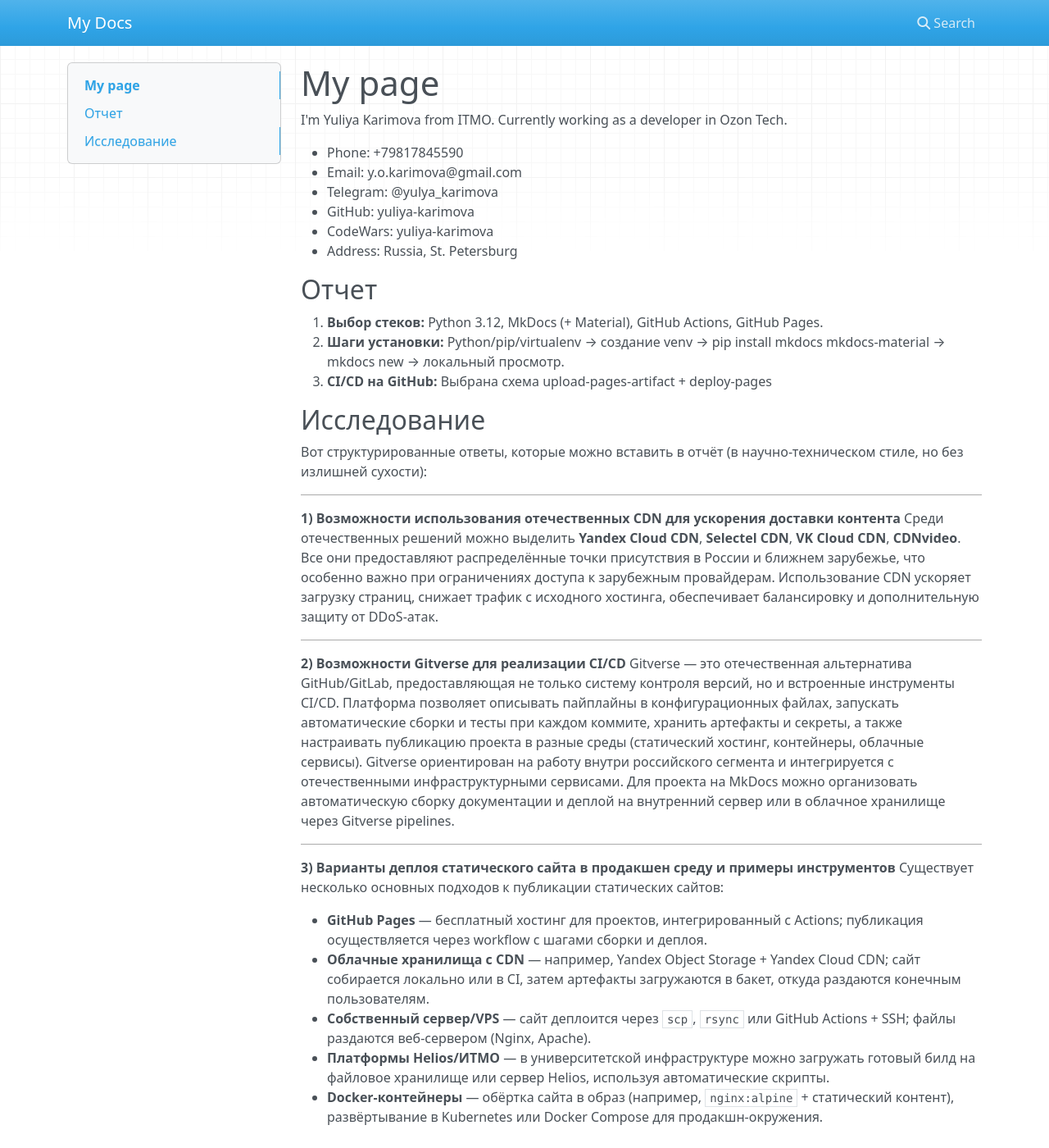
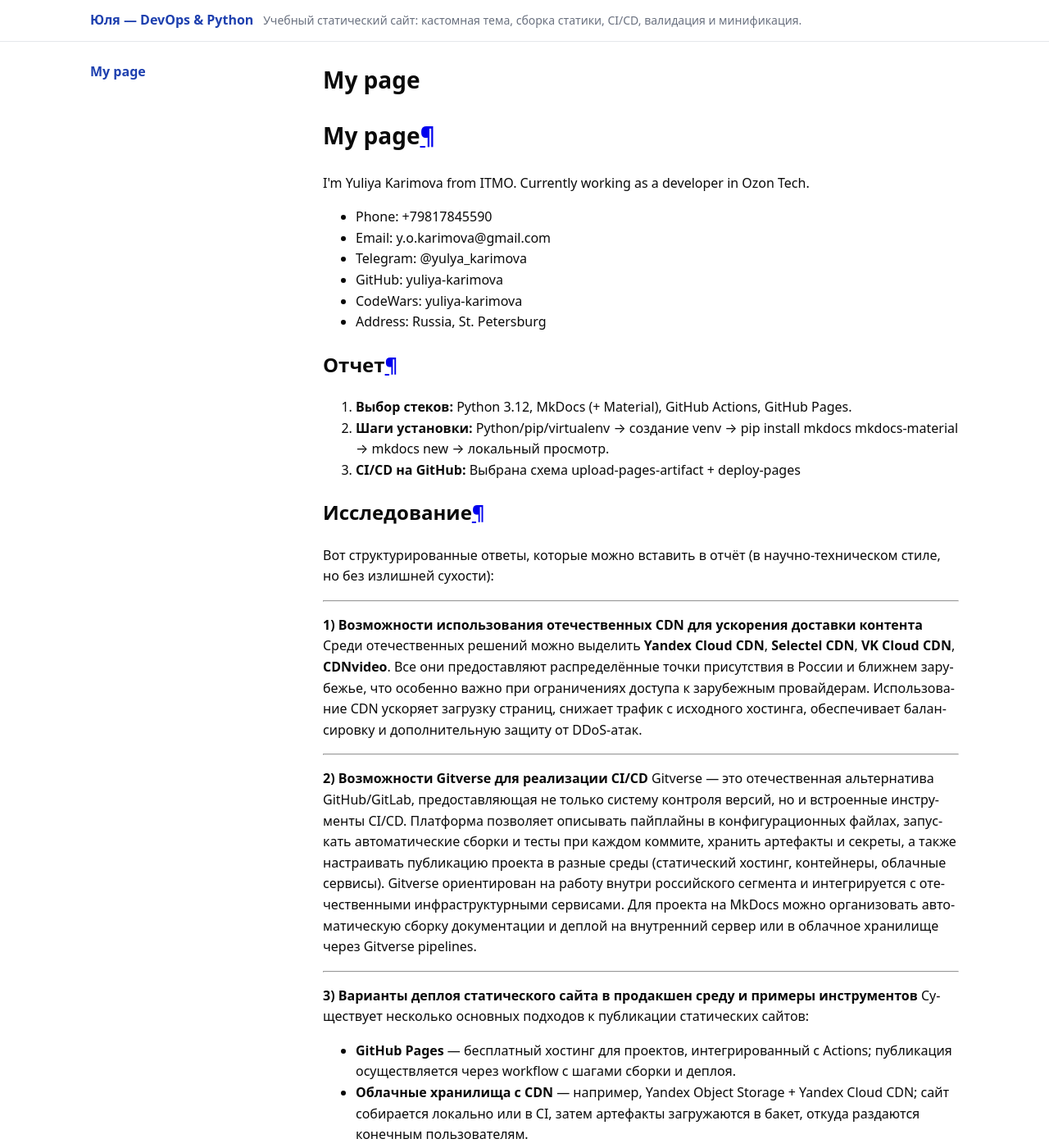
Before and after one commit to yuliya-karimova/python-itmo, an MkDocs documentation site: the page built from docs/index.md, in a window 1280 px wide and 1400 px high. Shown: the whole window at 82% size. Built offline with MkDocs 1.6.1, drawn with Linux system fonts in a browser that asks for light colours; nearby versions of some CDN libraries; some of the changed text lies outside the part shown.

Commit message:
feat: add custom theme

```diff
--- /dev/null
+++ b/docs/assets/css/main.css
@@ -0,0 +1,51 @@
+:root {
+  --bg: #ffffff;
+  --ink: #0a0a0a;
+  --muted: #6b7280;
+  --brand: #1e40af;
+  --accent: #22c55e;
+}
+
+* { box-sizing: border-box; }
+
+body {
+  margin: 0;
+  font: 16px/1.6 system-ui, -apple-system, Segoe UI, Roboto, Ubuntu, Cantarell, Noto Sans, Arial, "Apple Color Emoji", "Segoe UI Emoji";
+  color: var(--ink);
+  background: var(--bg);
+}
+
+.site-header {
+  border-bottom: 1px solid #e5e7eb;
+  position: sticky; top: 0; background: var(--bg);
+}
+.site-header .wrap {
+  max-width: 1100px;
+  margin: 0 auto; padding: 12px 20px;
+  display: flex; align-items: baseline; gap: 12px;
+}
+.brand { font-weight: 700; color: var(--brand); text-decoration: none; }
+.tagline { color: var(--muted); font-size: 14px; }
+
+.container {
+  max-width: 1100px; margin: 24px auto; padding: 0 20px;
+  display: grid; grid-template-columns: 260px 1fr; gap: 24px;
+}
+.sidebar nav ul { list-style: none; padding: 0; margin: 0; }
+.sidebar a { color: var(--ink); text-decoration: none; }
+.sidebar li.active > a { color: var(--brand); font-weight: 600; }
+
+.content h1 { margin-top: 0; font-size: 28px; }
+.content img { max-width: 100%; height: auto; }
+
+.site-footer {
+  margin-top: 48px; border-top: 1px solid #e5e7eb;
+}
+.site-footer .wrap {
+  max-width: 1100px; margin: 0 auto; padding: 16px 20px;
+  color: var(--muted); font-size: 14px; display:flex; justify-content: space-between; flex-wrap: wrap;
+}
+
+/* Небольшие улучшения типографики (базовые) */
+.content p { hyphens: auto; }
+.content code { background: #f3f4f6; padding: 2px 6px; border-radius: 6px; }
--- /dev/null
+++ b/docs/assets/js/main.js
@@ -0,0 +1,5 @@
+// Пример минимальной прогрессивной функциональности
+document.addEventListener("DOMContentLoaded", () => {
+  const links = document.querySelectorAll(".content a[href^='http']");
+  links.forEach(a => a.setAttribute("target", "_blank"));
+});
--- a/mkdocs.yml
+++ b/mkdocs.yml
@@ -1 +1,21 @@
-site_name: My Docs
+site_name: "Юля — DevOps & Python"
+site_description: "Учебный статический сайт: кастомная тема, сборка статики, CI/CD, валидация и минификация."
+site_author: "Yuliya karimova"
+
+theme:
+  name: null
+  custom_dir: theme
+  language: ru
+  features:
+    - navigation.top
+
+use_directory_urls: true
+
+markdown_extensions:
+  - toc:
+      permalink: true
+
+extra_css:
+  - assets/css/main.css
+extra_javascript:
+  - assets/js/main.js
--- /dev/null
+++ b/postcss.config.js
@@ -0,0 +1,6 @@
+module.exports = {
+  plugins: [
+    require('autoprefixer')(),
+    require('cssnano')({ preset: 'default' })
+  ]
+};
--- /dev/null
+++ b/theme/main.html
@@ -0,0 +1,50 @@
+<!doctype html>
+<html lang="ru">
+<head>
+  <meta charset="utf-8">
+  <title>{{ config.site_name }}{% if page and page.title %} — {{ page.title }}{% endif %}</title>
+
+  <!-- Метаданные -->
+  <meta name="viewport" content="width=device-width, initial-scale=1">
+  <meta name="description" content="{{ config.site_description | e }}">
+  <meta name="author" content="{{ config.site_author | e }}">
+
+  <!-- Open Graph -->
+  <meta property="og:title" content="{{ config.site_name }}">
+  <meta property="og:description" content="{{ config.site_description | e }}">
+  <meta property="og:type" content="website">
+
+  <!-- Стили (после сборки PostCSS перезапишем site/assets/css/main.css) -->
+  {% for path in config.extra_css %}
+    <link rel="stylesheet" href="{{ base_url }}/{{ path }}">
+  {% endfor %}
+</head>
+<body>
+  {% include "partials/header.html" %}
+
+  <main class="container">
+    <aside class="sidebar">
+      <nav>
+        <ul>
+          {% for nav_item in nav %}
+          <li class="{% if nav_item.active %}active{% endif %}">
+            <a href="{{ nav_item.url | url }}">{{ nav_item.title }}</a>
+          </li>
+          {% endfor %}
+        </ul>
+      </nav>
+    </aside>
+
+    <article class="content">
+      {% if page and page.title %}<h1>{{ page.title }}</h1>{% endif %}
+      {{ page.content }}
+    </article>
+  </main>
+
+  {% include "partials/footer.html" %}
+
+  {% for path in config.extra_javascript %}
+    <script src="{{ base_url }}/{{ path }}"></script>
+  {% endfor %}
+</body>
+</html>
--- /dev/null
+++ b/theme/partials/footer.html
@@ -0,0 +1,6 @@
+<footer class="site-footer">
+  <div class="wrap">
+    <p>© {{ config.site_author }} · {{ config.site_name }}</p>
+    <p><a href="https://github.com/{{ git_repo }}">GitHub</a></p>
+  </div>
+</footer>
--- /dev/null
+++ b/theme/partials/header.html
@@ -0,0 +1,6 @@
+<header class="site-header">
+  <div class="wrap">
+    <a class="brand" href="{{ nav.homepage.url | url }}">{{ config.site_name }}</a>
+    <span class="tagline">{{ config.site_description }}</span>
+  </div>
+</header>
```
Also changed, not shown: package.json (added, +21 -0 lines), 4 other files.
